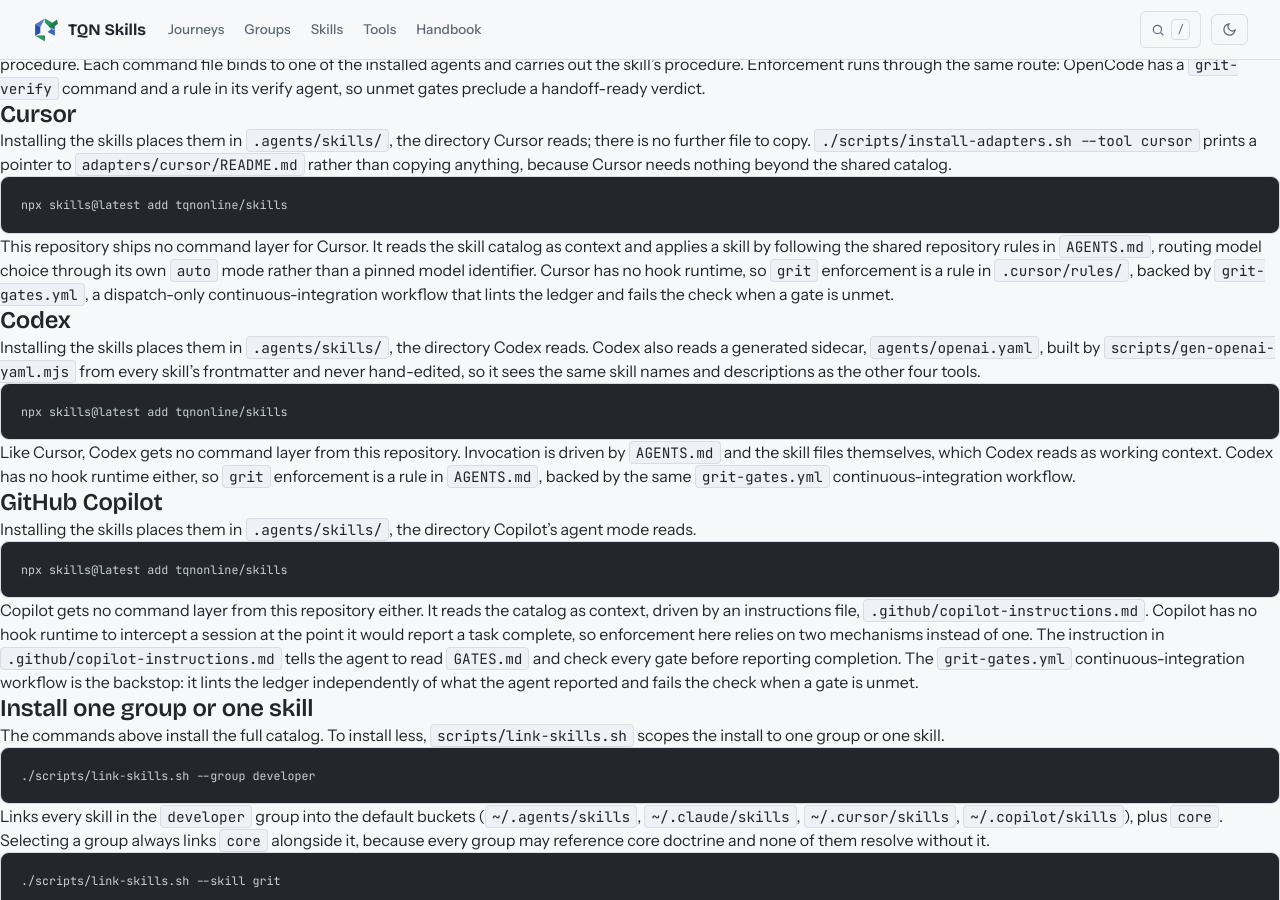
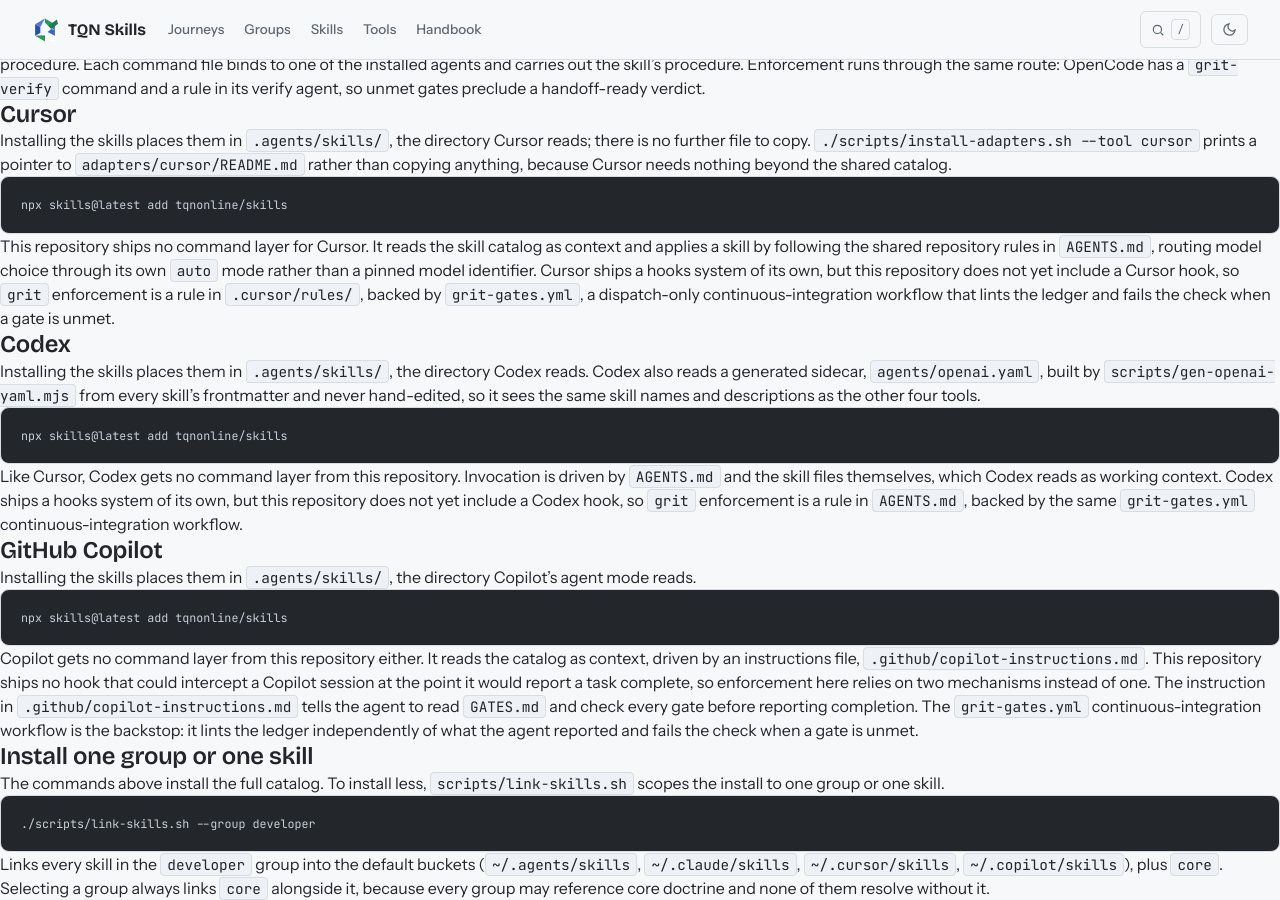
Before and after one commit to rahulnakmol/skills, a Jekyll site: the page built from site/tools.md, in a window 1280 px wide and 900 px high, scrolled down 635 px. Built offline with Jekyll 4.4.1, drawn with Linux system fonts in a browser that asks for light colours; nearby versions of some CDN libraries.

Commit message:
State hook support as facts about this repository, not the tools
The documentation claimed Codex, Cursor, and Copilot have no hook
runtime. Codex has shipped a lifecycle hooks system since early 2026
and Cursor carries one of its own, so the claim was wrong for two of
the three and was in any case not this repository's to make. Every
occurrence now says what is true and durable: this repository ships
an adapted hook only for Claude Code and a verify rule for OpenCode,
and until it ships hooks for the other tools, their enforcement is an
instruction rule backed by the continuous-integration check.

````diff
--- a/site/tools.md
+++ b/site/tools.md
@@ -39,7 +39,7 @@ Installing the skills places them in `.agents/skills/`, the directory Cursor rea
 npx skills@latest add tqnonline/skills
 ```
 
-This repository ships no command layer for Cursor. It reads the skill catalog as context and applies a skill by following the shared repository rules in `AGENTS.md`, routing model choice through its own `auto` mode rather than a pinned model identifier. Cursor has no hook runtime, so `grit` enforcement is a rule in `.cursor/rules/`, backed by `grit-gates.yml`, a dispatch-only continuous-integration workflow that lints the ledger and fails the check when a gate is unmet.
+This repository ships no command layer for Cursor. It reads the skill catalog as context and applies a skill by following the shared repository rules in `AGENTS.md`, routing model choice through its own `auto` mode rather than a pinned model identifier. Cursor ships a hooks system of its own, but this repository does not yet include a Cursor hook, so `grit` enforcement is a rule in `.cursor/rules/`, backed by `grit-gates.yml`, a dispatch-only continuous-integration workflow that lints the ledger and fails the check when a gate is unmet.
 
 ## Codex
 
@@ -49,7 +49,7 @@ Installing the skills places them in `.agents/skills/`, the directory Codex read
 npx skills@latest add tqnonline/skills
 ```
 
-Like Cursor, Codex gets no command layer from this repository. Invocation is driven by `AGENTS.md` and the skill files themselves, which Codex reads as working context. Codex has no hook runtime either, so `grit` enforcement is a rule in `AGENTS.md`, backed by the same `grit-gates.yml` continuous-integration workflow.
+Like Cursor, Codex gets no command layer from this repository. Invocation is driven by `AGENTS.md` and the skill files themselves, which Codex reads as working context. Codex ships a hooks system of its own, but this repository does not yet include a Codex hook, so `grit` enforcement is a rule in `AGENTS.md`, backed by the same `grit-gates.yml` continuous-integration workflow.
 
 ## GitHub Copilot
 
@@ -59,7 +59,7 @@ Installing the skills places them in `.agents/skills/`, the directory Copilot's
 npx skills@latest add tqnonline/skills
 ```
 
-Copilot gets no command layer from this repository either. It reads the catalog as context, driven by an instructions file, `.github/copilot-instructions.md`. Copilot has no hook runtime to intercept a session at the point it would report a task complete, so enforcement here relies on two mechanisms instead of one. The instruction in `.github/copilot-instructions.md` tells the agent to read `GATES.md` and check every gate before reporting completion. The `grit-gates.yml` continuous-integration workflow is the backstop: it lints the ledger independently of what the agent reported and fails the check when a gate is unmet.
+Copilot gets no command layer from this repository either. It reads the catalog as context, driven by an instructions file, `.github/copilot-instructions.md`. This repository ships no hook that could intercept a Copilot session at the point it would report a task complete, so enforcement here relies on two mechanisms instead of one. The instruction in `.github/copilot-instructions.md` tells the agent to read `GATES.md` and check every gate before reporting completion. The `grit-gates.yml` continuous-integration workflow is the backstop: it lints the ledger independently of what the agent reported and fails the check when a gate is unmet.
 
 ## Install one group or one skill
 
````
Also changed, not shown: site/_skills/grit.md (+2 -2 lines), skills/core/grit/HOOKS.md (+1 -1 lines), wiki/Tool-Guidance.md (+1 -1 lines).
